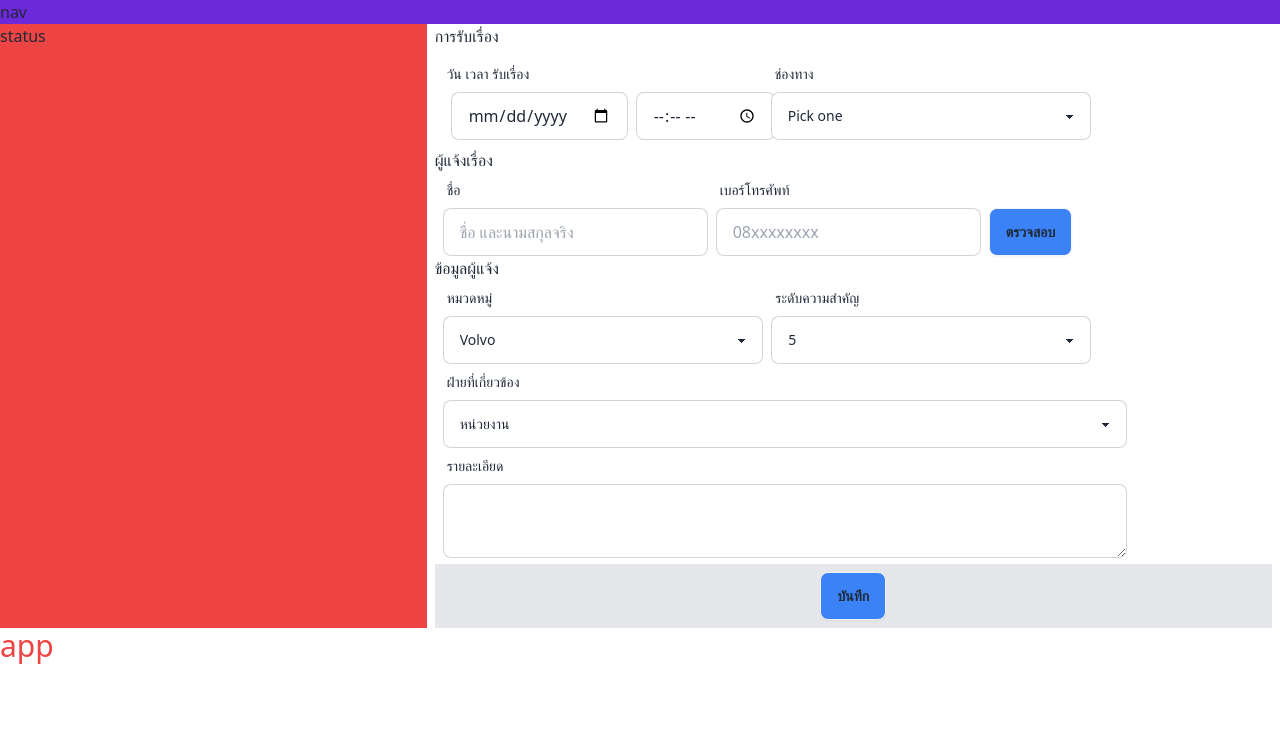
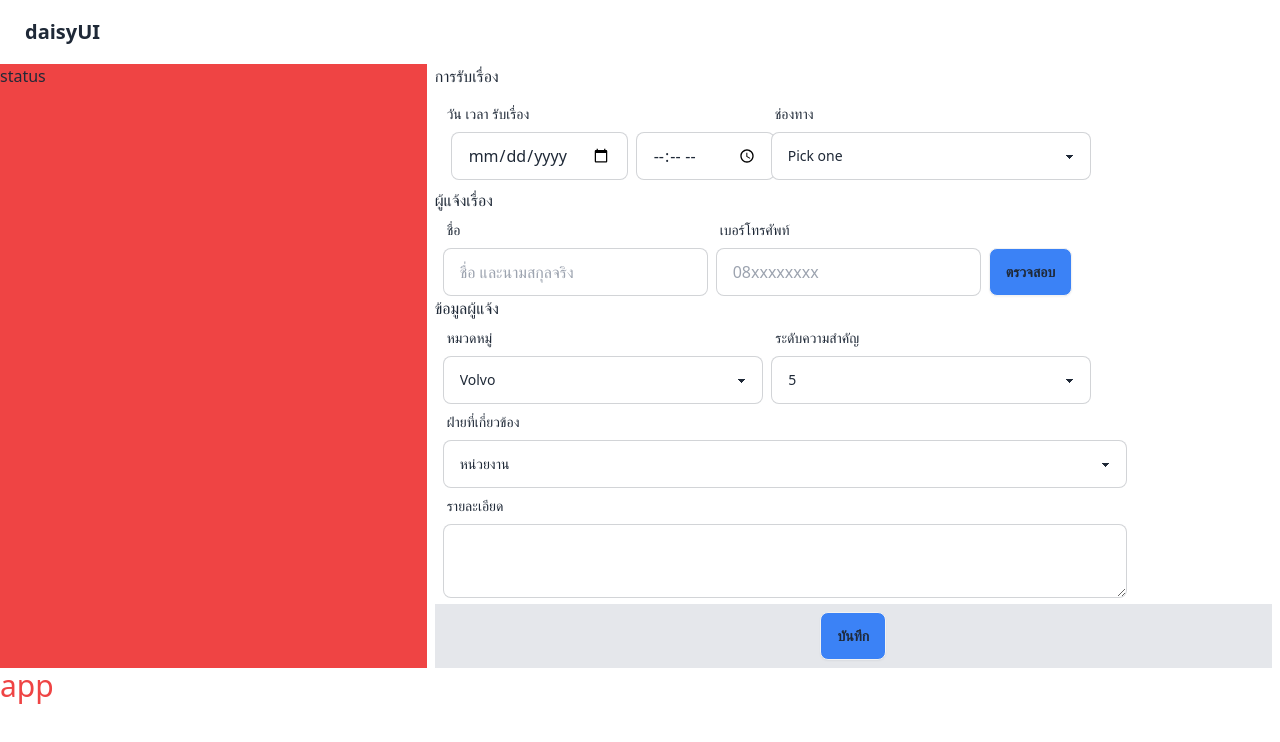
Before and after one commit to WAHJADAI/react-form, a React (Vite) app: page / in a window 1280 px wide. Shown: the top 742 px of the page. Built offline with nearby package versions, Linux system fonts and the light colour scheme; the HTML template or start-up script is replaced by a standard one.

Commit message:
create Nav

```diff
--- a/src/App.tsx
+++ b/src/App.tsx
@@ -1,5 +1,6 @@
 import './App.css'
 import Form from './components/Form'
+import Nav from './components/Nav'
 
 function App() {
   return (
@@ -15,7 +16,9 @@ function App() {
         </div>
       </div> */}
       <div className="grid grid-cols-3 grid-row-3">
-        <div className="bg-violet-700 col-span-3">nav</div>
+        <div className=" col-span-3">
+          <Nav />
+        </div>
         <div className="bg-red-500 col-span-1 row-span-2">status</div>
         <div className="  col-span-2 row-span-2">
           <Form />
--- /dev/null
+++ b/src/components/Nav.tsx
@@ -0,0 +1,9 @@
+const Nav = () => {
+  return (
+    <div className="navbar bg-base-100">
+      <a className="btn btn-ghost text-xl">daisyUI</a>
+    </div>
+  )
+}
+
+export default Nav
```
